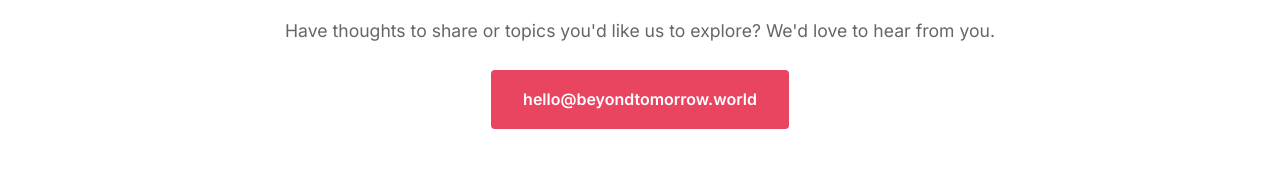
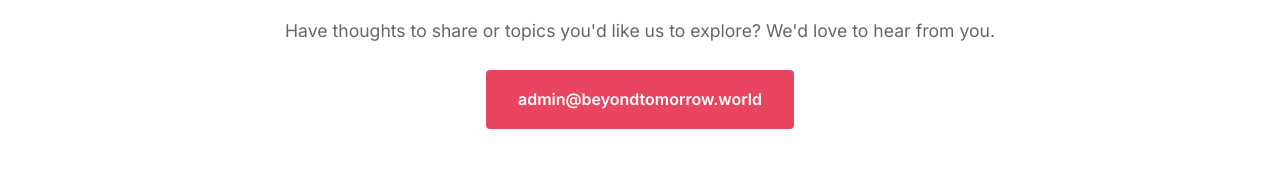
Before and after one commit to jthomas27/beyondtomorrow, a website: page index.html in a window 1280 px wide. Shown: the part 2385-2564 px from the top of the page. Drawn offline with Linux system fonts and the light colour scheme.

```diff
--- a/index.html
+++ b/index.html
@@ -116,7 +116,7 @@
                 Have thoughts to share or topics you'd like us to explore?
                 We'd love to hear from you.
             </p>
-            <a href="mailto:hello@beyondtomorrow.world" class="contact-link">hello@beyondtomorrow.world</a>
+            <a href="mailto:admin@beyondtomorrow.world" class="contact-link">admin@beyondtomorrow.world</a>
         </div>
     </section>
 
```
Also changed, not shown: 2 other files.
